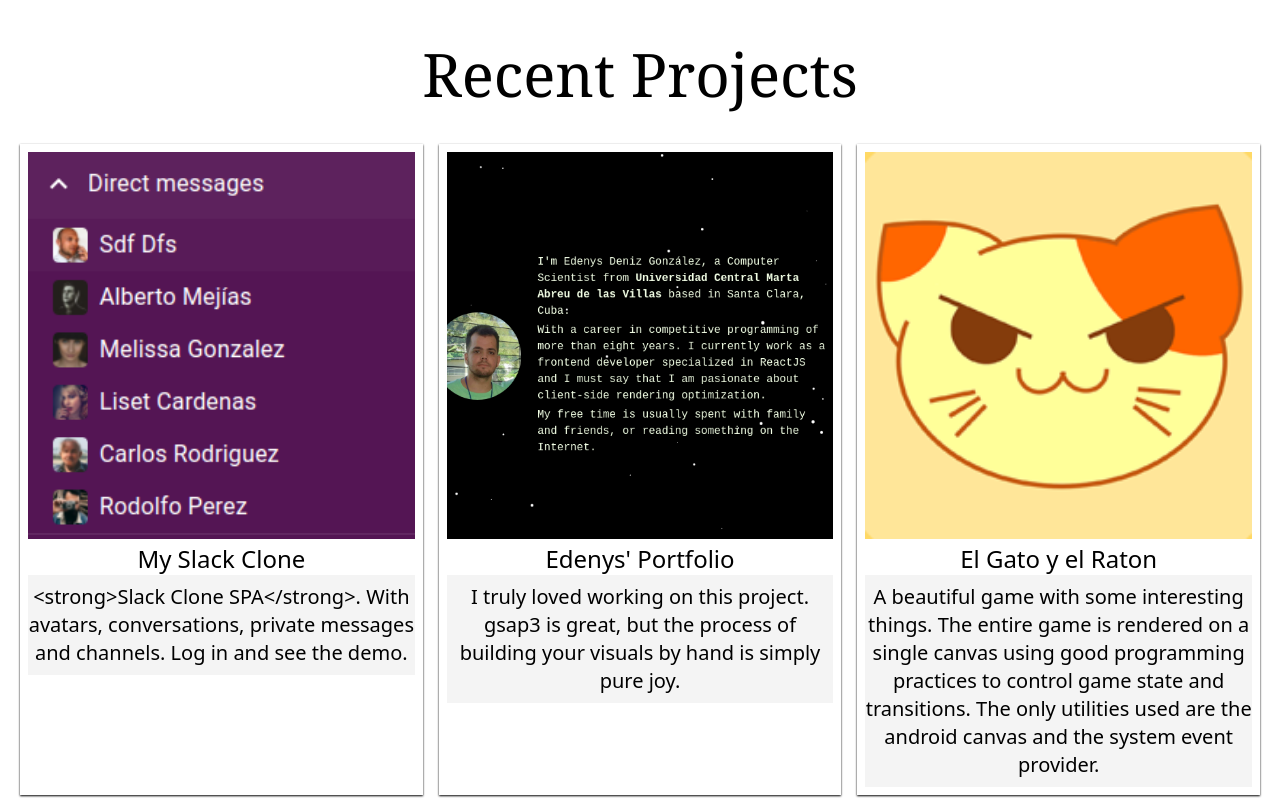
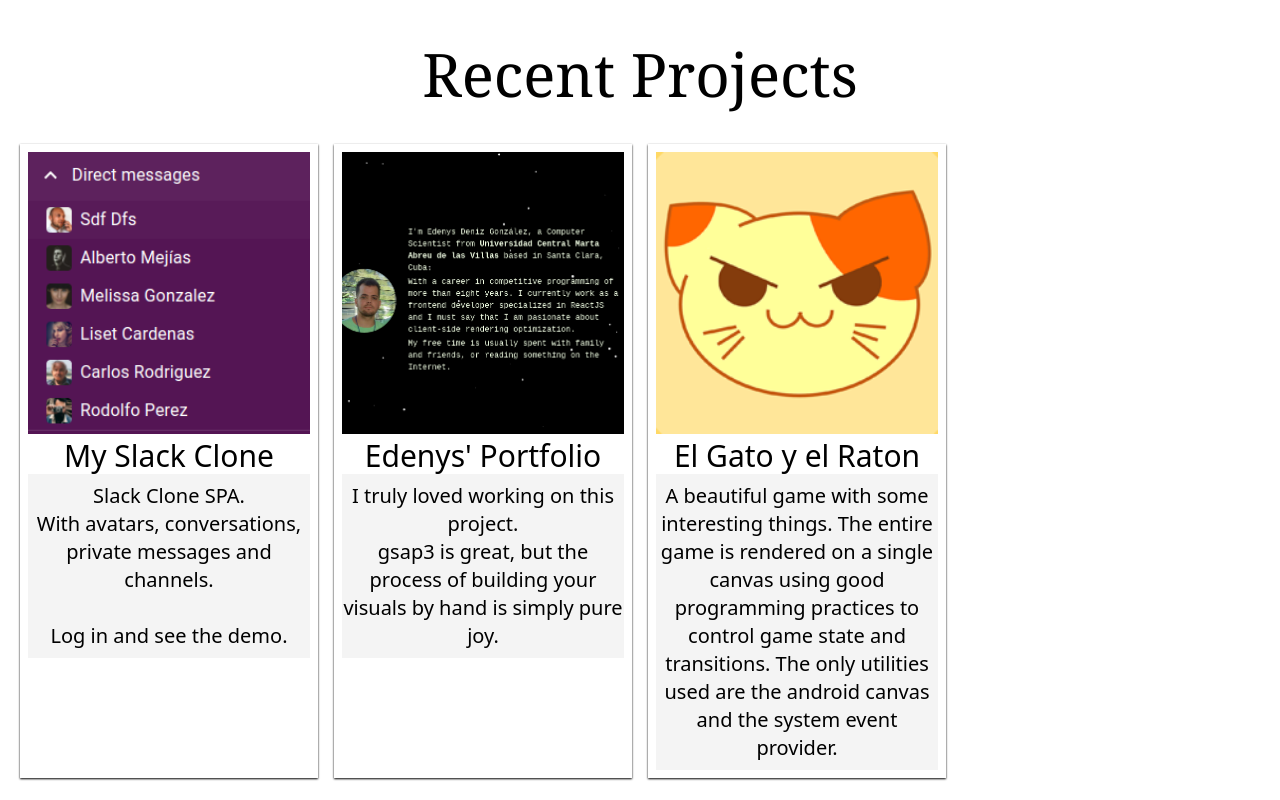
Before and after one commit to edenysd/edenysd.github.io, a React (Create React App) app: page / in a window 1280 px wide. Shown: the part 1600-2400 px from the top of the page. Built offline with nearby package versions, Linux system fonts and the light colour scheme; no server answers.

Commit message:
feat: improve project card style

```diff
--- a/src/components/projects-section/ProjectGithubCard.js
+++ b/src/components/projects-section/ProjectGithubCard.js
@@ -55,9 +55,8 @@
   return (
     <div className={"h-full w-full flex items-start p-2"}>
       <a
-        className={
-          "w-full h-full select-none flex flex-col items-center p-2 shadow-sm shadow-black backdrop-blur-sm hover:backdrop-blur-0 hover:shadow-md hover:shadow-black active:bg-semizinc active:shadow-none active:sepia active:backdrop-blur-sm"
-        }
+        className="w-full h-full select-none flex flex-col items-center p-2 shadow-sm shadow-black backdrop-blur-md
+          hover:backdrop-blur-0 hover:shadow-md hover:shadow-black"
         href={github.src}
         target={"_blank"}
         rel={"noopener noreferrer"}
--- a/src/components/projects-section/ProjectGithubCardContent.js
+++ b/src/components/projects-section/ProjectGithubCardContent.js
@@ -9,10 +9,11 @@
 }) => {
   return (
     <div className={"flex flex-col h-full w-auto"}>
-      <p className="text-2xl pt-1 font-sans font-medium">{title}</p>
-      <p className="text-xl py-2 font-sans bg-semizinc font-light">
-        {description}
-      </p>
+      <p className="text-3xl pt-1 font-sans font-medium">{title}</p>
+      <p
+        className="text-xl py-2 font-sans bg-semizinc font-light whitespace-pre-line"
+        dangerouslySetInnerHTML={{ __html: description }}
+      ></p>
       <div className={"flex flex-col justify-end h-full w-full"}>
         {languages ? <LanguagesCardComponent languages={languages} /> : null}
         {topics ? <TopicsCardComponent topics={topics} /> : null}
--- a/src/components/projects-section/ProjectsSection.js
+++ b/src/components/projects-section/ProjectsSection.js
@@ -9,7 +9,7 @@
       id="projects-section"
     >
       <p className="py-8 text-6xl font-serif">Recent Projects</p>
-      <div className="grid md:grid-cols-2 lg:grid-cols-3 w-full h-full">
+      <div className="grid md:grid-cols-2 lg:grid-cols-3 xl:grid-cols-4 w-full h-full">
         {projects.map((project) => (
           <ProjectGithubCard key={project.title} {...project} />
         ))}
```
